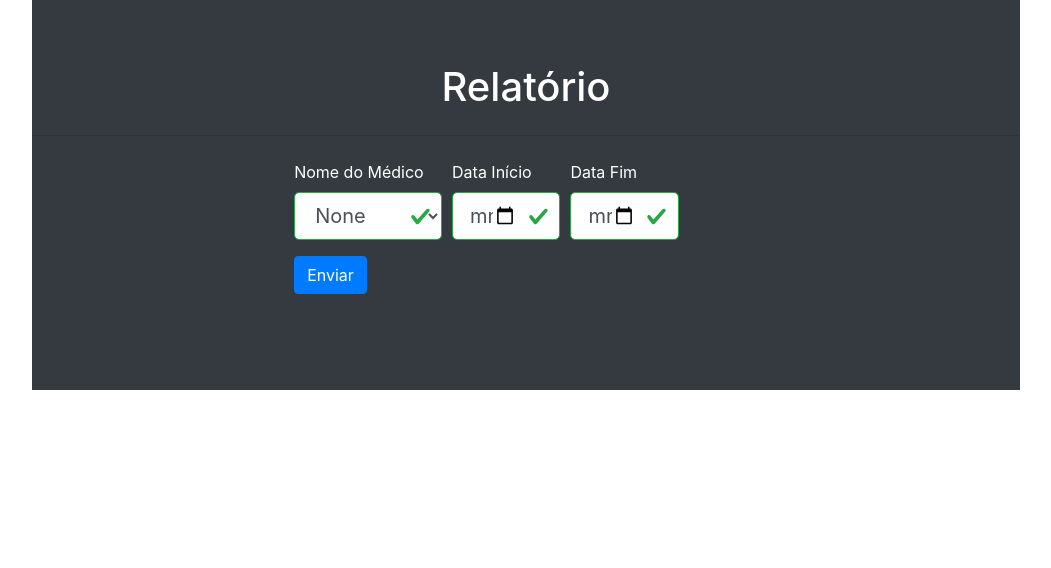
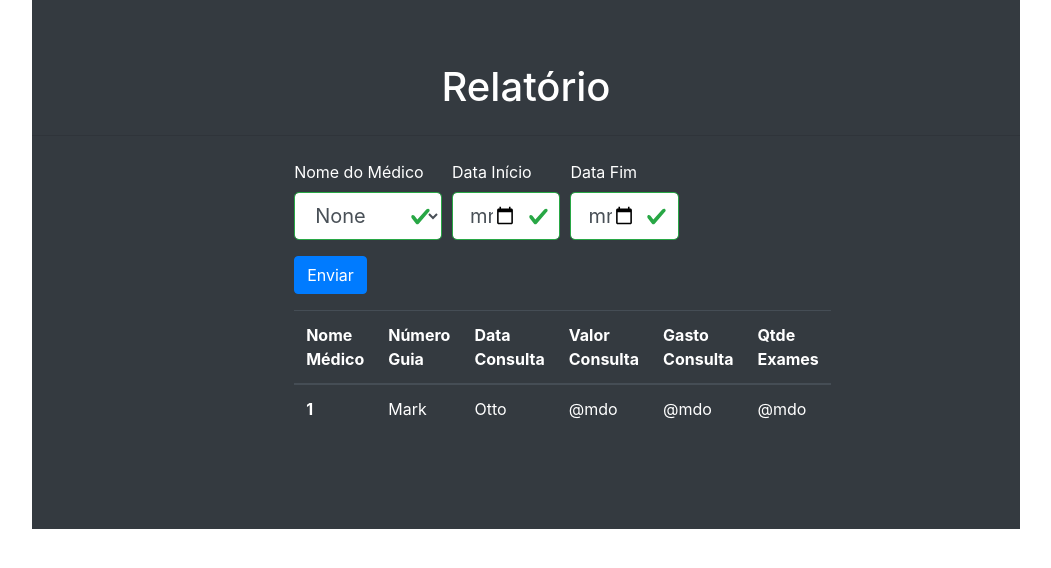
Before and after one commit to EricGPTI/DesafioMapes, a Django app: page /filtro_reports in a window 1280 px wide. Shown: the part 91-659 px from the top of the page, without its empty margins (114-1165 px from the left). Run offline with Django 3.2, Linux system fonts and the light colour scheme; some libraries are stand-ins or nearby versions.

Commit message:
Adicionada tabela para apresentação dos dados.

```diff
--- a/relatorio/templates/report.html
+++ b/relatorio/templates/report.html
@@ -37,6 +37,33 @@
             </div>
         </div>
         <div class="row justify-content-center">
+            <div class="col-md-6" id="relatorio" style.display="none">
+                <table class="table table-dark">
+                    <thead>
+                        <tr>
+                            <th scope="col">Nome Médico</th>
+                            <th scope="col">Número Guia</th>
+                            <th scope="col">Data Consulta</th>
+                            <th scope="col">Valor Consulta</th>
+                            <th scope="col">Gasto Consulta</th>
+                            <th scope="col">Qtde Exames</th>
+                        </tr>
+                    </thead>
+                    <tbody>
+                        <tr>
+                            <th scope="row">1</th>
+                            <td>Mark</td>
+                            <td>Otto</td>
+                            <td>@mdo</td>
+                            <td>@mdo</td>
+                            <td>@mdo</td>
+                        </tr>
+                    </tbody>
+                </table>
+            </div>
+        </div>
+
+        <div class="row justify-content-center">
             <div class="mb-3">
                 {% include 'messages/_messages.html' %}
             </div>
```
